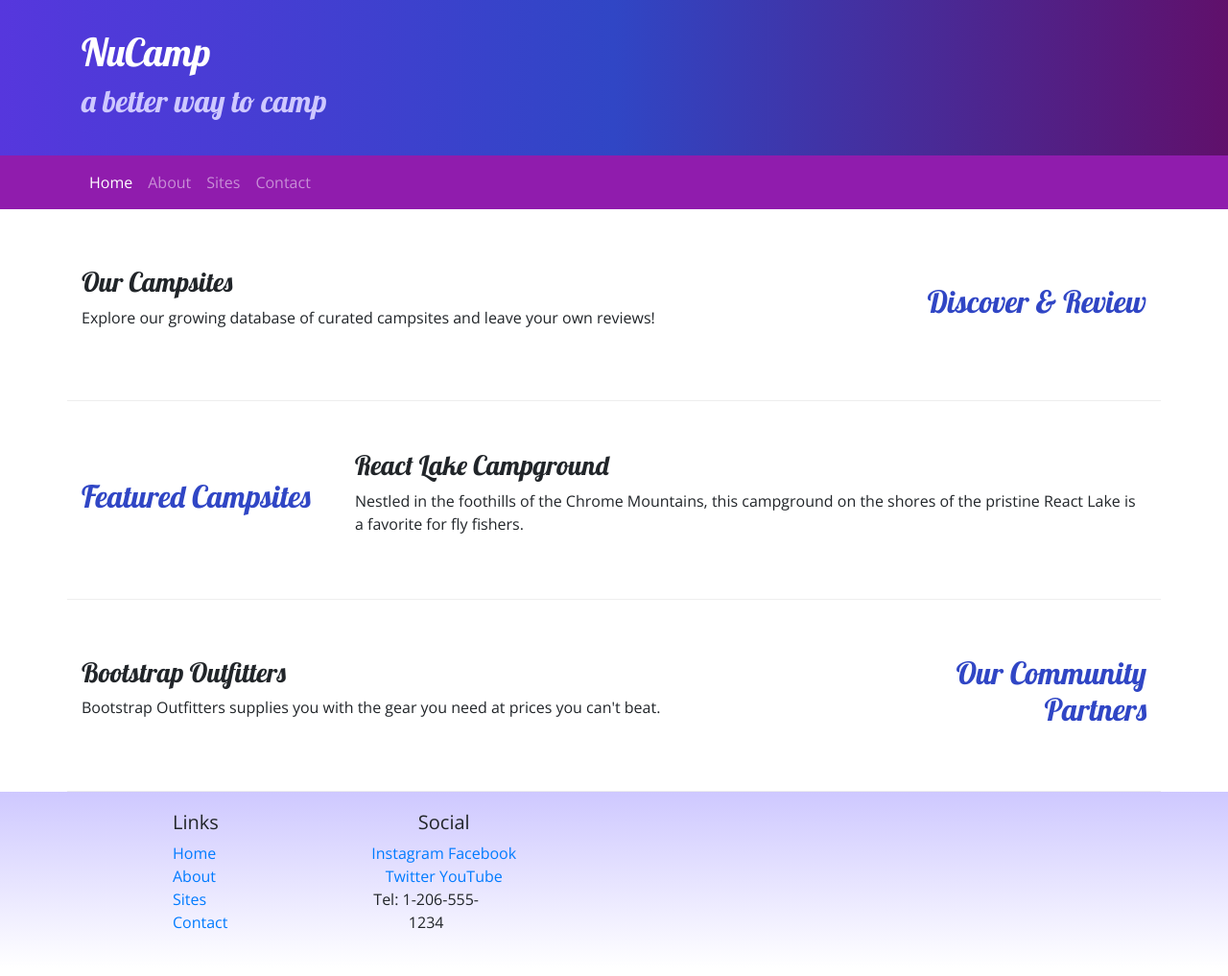
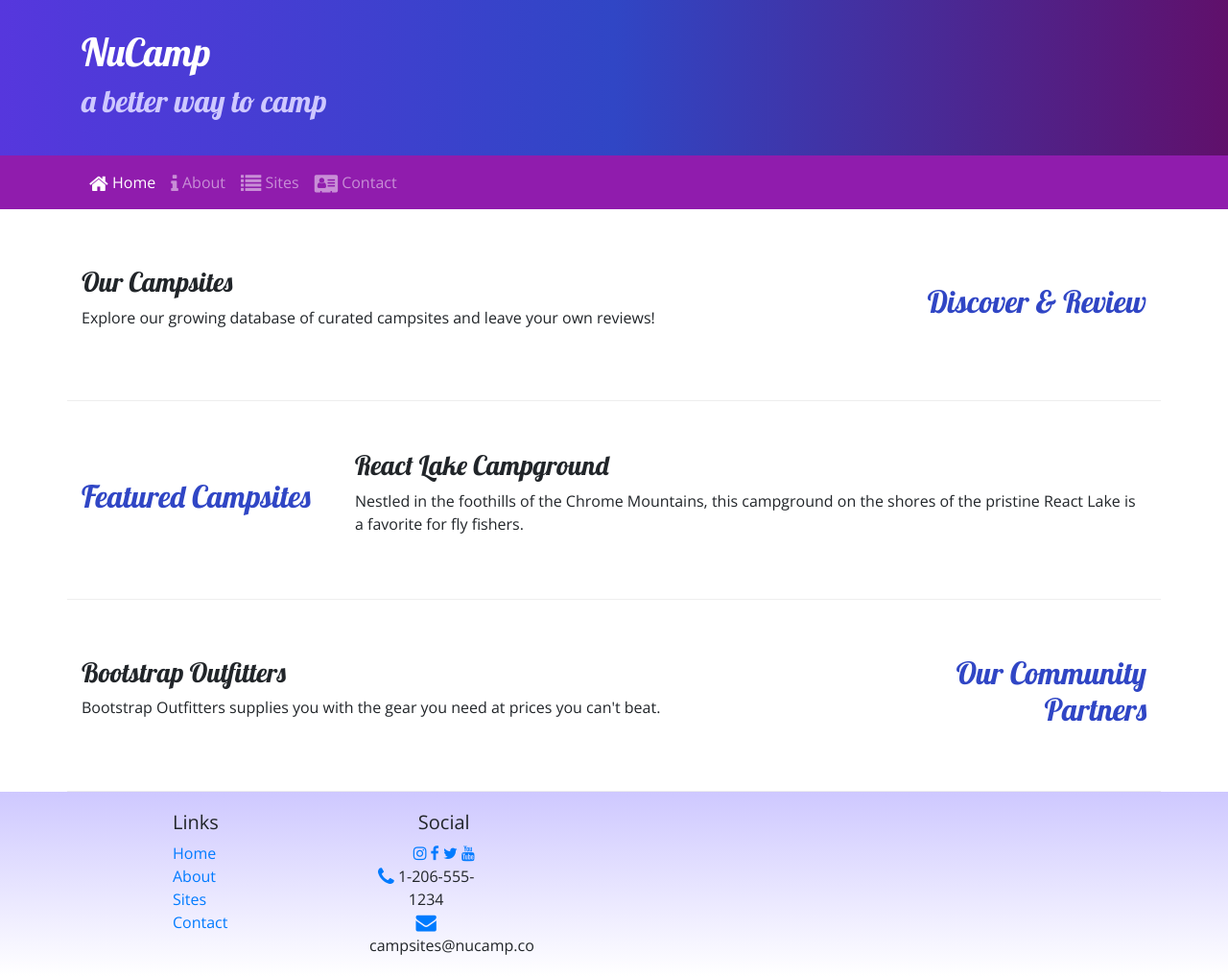
Before and after one commit to jluxan/nucampsitejl, a website: page index.html in a window 1280 px wide. Shown: the whole page at 96% size. Drawn offline with nearby package versions, Linux system fonts and the light colour scheme.

Commit message:
Icon Fonts

```diff
--- a/index.html
+++ b/index.html
@@ -10,6 +10,7 @@
     <link rel="stylesheet" href="node_modules/bootstrap/dist/css/bootstrap.min.css" />
 
     <!-- Additional CSS must be placed after Bootstrap CSS -->
+    <link rel="stylesheet" href="node_modules/font-awesome/css/font-awesome.min.css" />
     <link rel="stylesheet" href="https://fonts.googleapis.com/css?family=Lobster|Open+Sans" />
     <link rel="stylesheet" href="css/styles.css" />
     <title>NuCamp: A Better Way To Camp</title>
@@ -39,10 +40,10 @@
                 </ul>
 
                 <ul class="navbar-nav">
-                    <li class="nav-item active"><a class="nav-link" href="#">Home</a></li>
-                    <li class="nav-item"><a class="nav-link" href="aboutus.html">About</a></li>
-                    <li class="nav-item"><a class="nav-link" href="#">Sites</a></li>
-                    <li class="nav-item"><a class="nav-link" href="#">Contact</a></li>
+                    <li class="nav-item active"><a class="nav-link" href="#"><i class="fa fa-home fa-lg"></i> Home</a></li>
+                    <li class="nav-item"><a class="nav-link" href="aboutus.html"><i class="fa fa-info fa-lg"></i> About</a></li>
+                    <li class="nav-item"><a class="nav-link" href="#"><i class="fa fa-list fa-lg"></i> Sites</a></li>
+                    <li class="nav-item"><a class="nav-link" href="#"><i class="fa fa-address-card fa-lg"></i> Contact</a></li>
                 </ul>
             </div>
         </div>
@@ -99,13 +100,14 @@
                 <div class="col-6 col-sm-5">
                     <div class="col-6 col-sm-5 text-center">
                         <h5>Social</h5>
-                        <a href="http://instagram.com/">Instagram</a>
-                        <a href="http://facebook.com/">Facebook</a>
-                        <a href="http://twitter.com/">Twitter</a>
-                        <a href="http://youtube.com/">YouTube</a>
+                        <a href="http://instagram.com/"><i class="fa fa-instagram"></i></a>
+                        <a href="http://facebook.com/"><i class="fa fa-facebook"></i></a>
+                        <a href="http://twitter.com/"><i class="fa fa-twitter"></i></a>
+                        <a href="http://youtube.com/"><i class="fa fa-youtube"></i></a>
                     </div>
                     <div class="col-sm-4 text-center">
-                        Tel: 1-206-555-1234<br />
+                        <i class="fa fa-phone fa-lg text-primary"></i> 1-206-555-1234<br />
+                        <i class="fa fa-envelope fa-lg text-primary"></i> campsites@nucamp.co
                     </div>
                 </div>
             </div>
--- a/package.json
+++ b/package.json
@@ -15,6 +15,7 @@
   },
   "dependencies": {
     "bootstrap": "^4.5.2",
+    "font-awesome": "^4.7.0",
     "jquery": "^3.5.1",
     "popper.js": "^1.16.1"
   }
```
Also changed, not shown: aboutus.html (+9 -6 lines), 1 other file.
